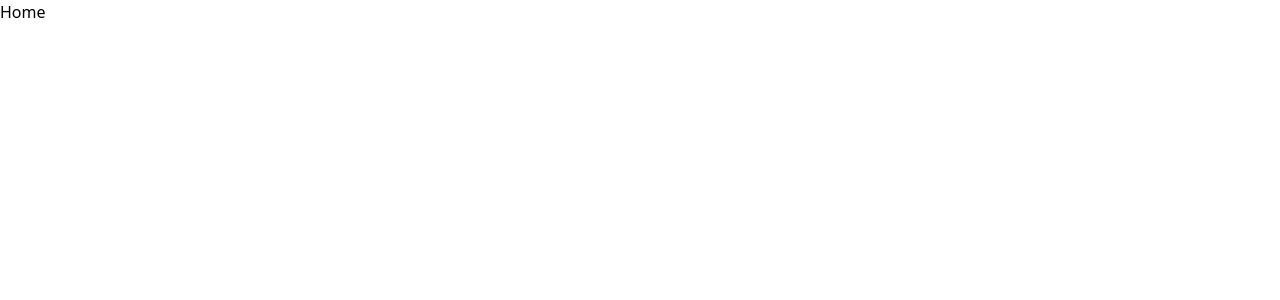
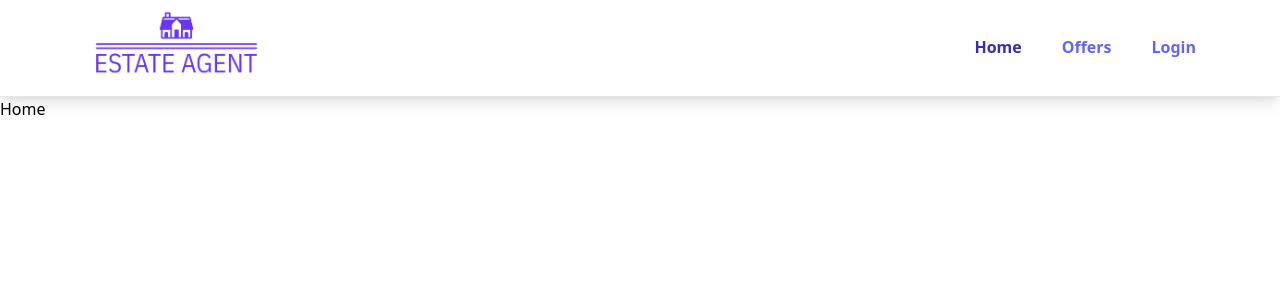
Before and after one commit to ArunPurewal94/react-estate-agent, a React (Create React App) app: page / in a window 1280 px wide. Shown: the top 300 px of the page. Built offline with nearby package versions, Linux system fonts and the light colour scheme.

Commit message:
Created Navbar & Routes

```diff
--- a/src/App.jsx
+++ b/src/App.jsx
@@ -1,4 +1,5 @@
 import { BrowserRouter as Router, Routes, Route } from "react-router-dom";
+import Navbar from "./components/Navbar";
 import ForgotPassword from "./pages/ForgotPassword";
 import Home from "./pages/Home";
 import Login from "./pages/Login";
@@ -10,6 +11,7 @@ function App() {
     return (
         <>
             <Router>
+                <Navbar />
                 <Routes>
                     <Route path="/" element={<Home />} />
                     <Route path="/login" element={<Login />} />
--- /dev/null
+++ b/src/components/Navbar.jsx
@@ -0,0 +1,55 @@
+import { useLocation, useNavigate } from "react-router-dom";
+import logo from "../assets/logo.png";
+
+export default function Navbar() {
+    const location = useLocation();
+    const navigate = useNavigate();
+    function pathMatchRoute(route) {
+        if (route === location.pathname) {
+            return true;
+        }
+    }
+
+    return (
+        <div className="bg-white border-b shadow-lg sticky top-0 z-50">
+            <header className="flex justify-between items-center px-5 py-2 max-w-6xl mx-auto">
+                <div>
+                    <img
+                        src={logo}
+                        alt="Estate Agent Logo"
+                        className="h-[80px] cursor-pointer"
+                        onClick={() => navigate("/")}
+                    />
+                </div>
+                <div>
+                    <ul className="flex space-x-10">
+                        <li
+                            onClick={() => navigate("/")}
+                            className={`cursor-pointer hover:opacity-75 py-3 font-semibold text-indigo-500 border-b-[3px] border-b-transparent ${
+                                pathMatchRoute("/") &&
+                                "text-indigo-800 border-b-indigo-500"
+                            }`}>
+                            Home
+                        </li>
+                        <li
+                            onClick={() => navigate("/offers")}
+                            className={`cursor-pointer hover:opacity-75 py-3 font-semibold text-indigo-500 border-b-[3px] border-b-transparent ${
+                                pathMatchRoute("/offers") &&
+                                "text-indigo-800 border-b-indigo-500"
+                            }`}>
+                            Offers
+                        </li>
+                        <li
+                            onClick={() => navigate("/login")}
+                            className={`cursor-pointer hover:opacity-75 py-3 font-semibold text-indigo-500 border-b-[3px] border-b-transparent ${
+                                pathMatchRoute("/login") &&
+                                "text-indigo-800 border-b-indigo-500"
+                            }`}>
+                            Login
+                        </li>
+                    </ul>
+                </div>
+            </header>
+        </div>
+    );
+}
```
Also changed, not shown: src/assets/logo.png (added).
